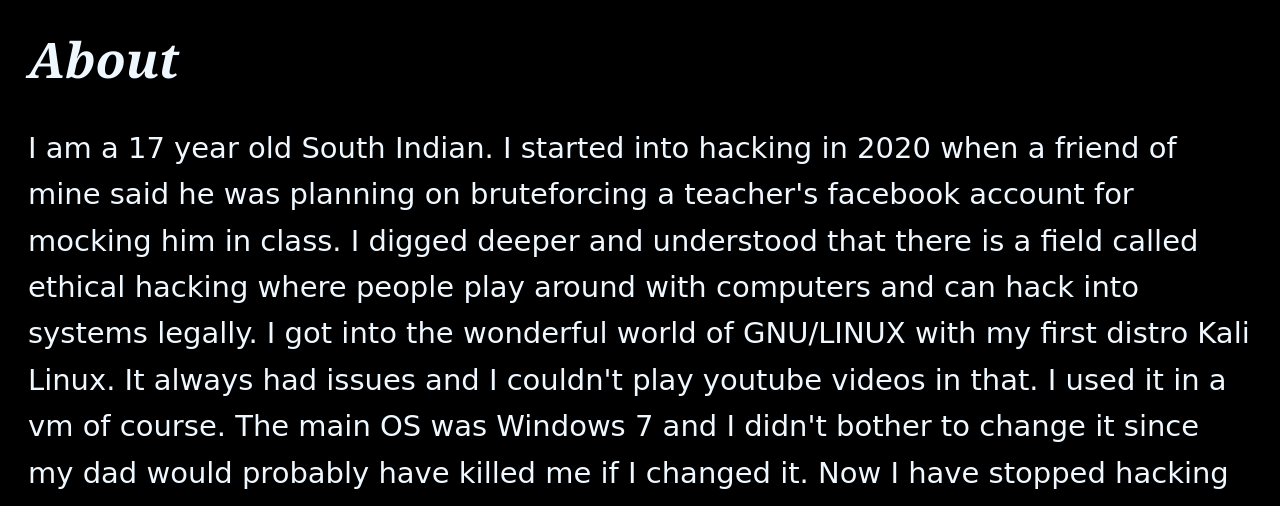
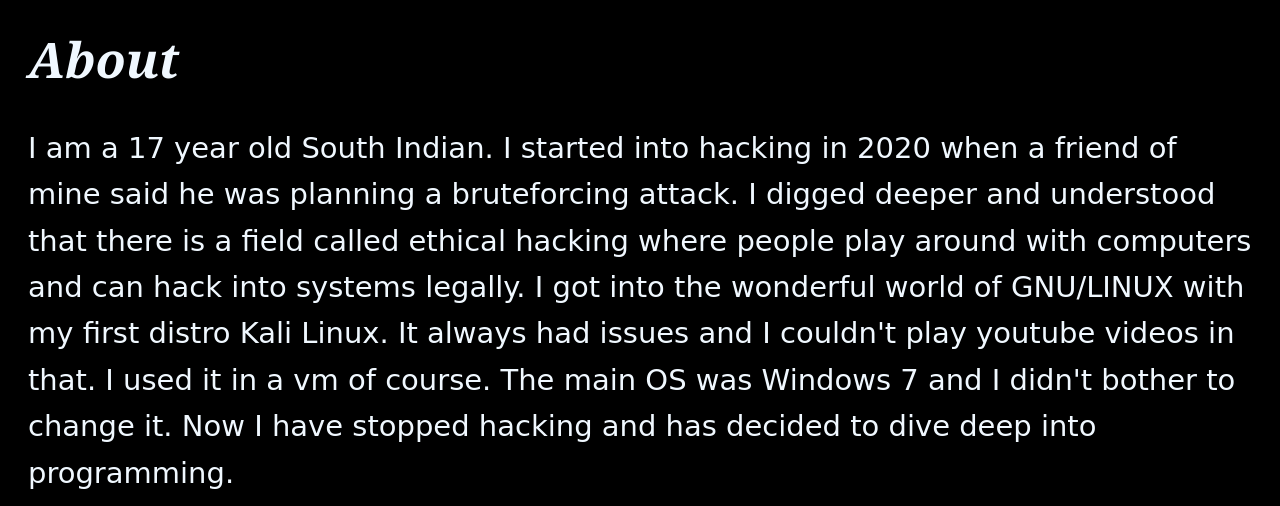
Before and after one commit to Osiris9999/Osiris9999.github.io, a plain HTML site: page index.html in a window 1280 px wide. Shown: the part 1250-1756 px from the top of the page. Drawn offline with Linux system fonts and the light colour scheme.

Commit message:
Update index.html

```diff
--- a/index.html
+++ b/index.html
@@ -68,14 +68,12 @@
             <h2 id="about" class="head"><em>About</em></h2>
             <article>
                 <p>I am a 17 year old South Indian. I started into hacking in 2020 when a friend of mine said he was
-                    planning on bruteforcing a teacher's facebook account for mocking him in class. I digged deeper and
+                    planning a bruteforcing attack. I digged deeper and
                     understood that there is a field called ethical hacking where people play around with computers and
                     can hack into systems legally. I got into the wonderful world of GNU/LINUX with my
                     first distro Kali Linux. It always had issues and I couldn't play youtube videos in that. I used it
                     in a
-                    vm of course. The main OS was Windows 7 and I didn't bother to change it since my dad would probably
-                    have
-                    killed me if I changed it. Now I have stopped hacking and has decided to dive deep into programming.
+                    vm of course. The main OS was Windows 7 and I didn't bother to change it. Now I have stopped hacking and has decided to dive deep into programming.
                 </p>
             </article>
         </main>
```
